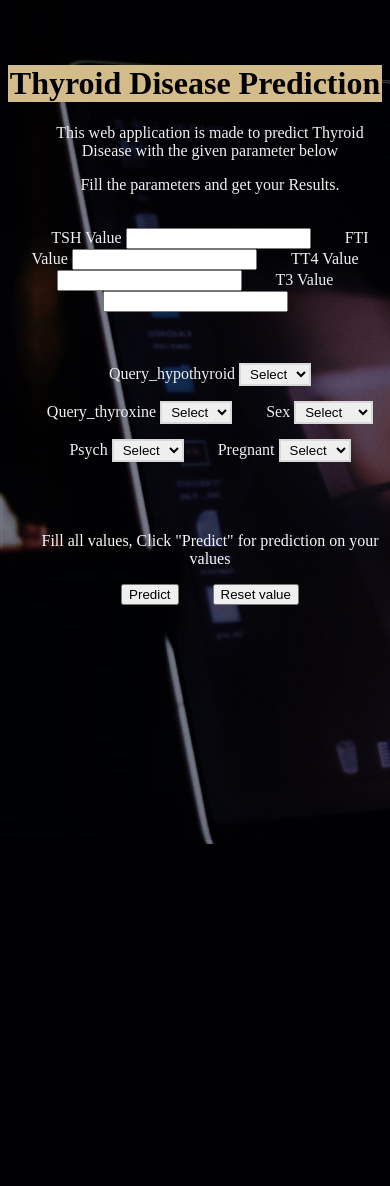
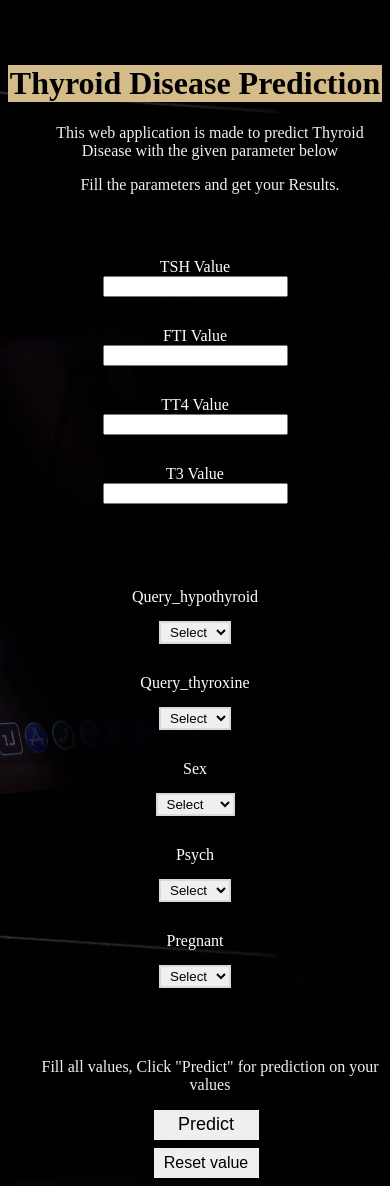
Before and after one commit to SabarinathK/Thyroid_prediction_app, a Flask app: page / in a window 390 px wide. Before the commit the page ends 844 px from the top, so only its background shows below. Run offline with Flask 2, Linux system fonts and the light colour scheme.

Commit message:
Add files via upload

```diff
--- /dev/null
+++ b/static/styles/style.css
@@ -0,0 +1,82 @@
+body
+{
+ background-repeat: no-repeat;
+ background-attachment: fixed;
+ background-size: cover;
+ background-image:url(/static/pexels-hasan-albari-1229861.jpg);
+}
+
+label{
+    margin-left:30px;
+    color:rgb(255, 255, 255);
+
+}
+
+select{
+    padding: 1px 5px;
+    margin-top: 15px;
+    border: 2px solid #d9d9d9 ;
+    cursor: pointer;
+}
+
+p
+{
+    margin-left:30px;
+    color:rgb(241, 241, 241);
+}
+
+h1
+{
+    background-color:rgb(212, 188, 138);
+}
+.btn{
+   color: black;
+    font-size: 18px;
+    height: 30px;
+    width: 105px;
+    border: none;
+   margin: 8px;
+   transition: .2s ease;
+   cursor: pointer;
+   text-align: center;
+}
+.btn1{
+    color: black;
+    font-size: 16px;
+    height: 30px;
+    width: 105px;
+    border: none;
+   margin: 8px;
+   transition: .2s ease;
+   cursor: pointer;
+   text-align: center;
+}
+
+.btn:hover{
+    background-color: rgb(245, 8, 8);
+    color: white;
+}
+.btn1:hover:hover{
+    background-color: rgb(250, 24, 8);
+    color:white;
+}
+@media screen  and (max-width:1142px){
+    input{
+        display: block;
+    }
+    label{
+        display: block;
+        margin: auto;
+        padding-top: 30px;
+    }
+}
+
+@media screen  and (max-width:936px){
+
+    input{
+        display: block;
+    }
+    .sec1 > select{
+        display: block;
+    }
+}
--- a/templates/index.html
+++ b/templates/index.html
@@ -1,76 +1,78 @@
 <!DOCTYPE html>
 <html>
+
 <head>
-       <style>
-           body
-           {
-            background-repeat: no-repeat;
-            background-attachment: fixed;
-            background-size: cover;
-            background-image: url({{url_for('static',filename='index_bg.jpg')}})
-           }
-       </style>
+   <meta name="viewport" content="width=device-width, initial-scale=1">
+   <title>Thyroid Disease Prediction</title>
+   <link rel="stylesheet" href="../static/styles/style.css">
 </head>
+
 <body>
    <center>
-      <title> Thyroid Disease Prediction</title> <br><br>
-      <h1 style="background-color:rgb(212, 188, 138);"> Thyroid Disease Prediction</h1>
-      <p style="margin-left:30px;color:rgb(241, 241, 241);" >This web application is made to predict Thyroid Disease with the given parameter below</p>
-      <p style="margin-left:30px;color:rgb(241, 241, 241);" > Fill the parameters and get your Results.</p>
+      <br><br>
+      <h1> Thyroid Disease Prediction</h1>
+      <p>This web application is made to predict Thyroid Disease with the given parameter below</p>
+      <p> Fill the parameters and get your Results.</p>
       <br>
-      <form    class="form-inline" action="/prediction" method='POST' >
-         <label style="margin-left:30px;color:rgb(241, 241, 241);"color= for="TSH">TSH Value</label>
-         <input  class="form-control type="number"  step="any" name="TSH"  >
+      <form class="form-inline" action="/prediction" method='POST'>
+         <label color=for="TSH">TSH Value</label>
+         <input class="form-control" type="number" step="any" name="TSH">
 
-         <label  style="margin-left:30px;color:rgb(241, 241, 241);" for="FTI">FTI Value</label>
-         <input  class="form-control type="number" step="any"  name="FTI"  >
+         <label for="FTI">FTI Value</label>
+         <input class="form-control" type="number" step="any" name="FTI">
 
-         <label style="margin-left:30px;color:rgb(241, 241, 241);" for="TT4"> TT4 Value</label>
-         <input  class="form-control type="number" step="any"  name="TT4">
+         <label for="TT4"> TT4 Value</label>
+         <input class="form-control" type="number" step="any" name="TT4">
 
-         <label style="margin-left:30px;color:rgb(241, 241, 241);" for="T3"> T3 Value</label>
-         <input  class="form-control type="number" step="any"  name="T3"><br><br><br>
-
-         <label style="margin-left:30px;color:rgb(241, 241, 241);" for="query_hypothyroid"> Query_hypothyroid</label>
-         <select  class="input100" id="query_hypothyroid" name="query_hypothyroid" style="padding: 1px 5px;margin-top: 15px;border: 2px solid #d9d9d9;" >
+         <label for="T3"> T3 Value</label>
+         <input class="form-control" type="number" step="any" name="T3"><br><br><br>
+       <div class="sec1">
+         <label for="query_hypothyroid"> Query_hypothyroid</label>
+         <select class="input100" id="query_hypothyroid" name="query_hypothyroid"
+            style="padding: 1px 5px;margin-top: 15px;border: 2px solid #d9d9d9;">
             <option value="number">Select</option>
             <option value="1">True</option>
             <option value="0">False</option>
          </select>
 
-         <label  style="margin-left:30px;color:rgb(241, 241, 241);" for="on_thyroxine"> Query_thyroxine</label>
-         <select  class="input100" id="on_thyroxine" name="on_thyroxine" style="padding: 1px 5px;margin-top: 15px;border: 2px solid #d9d9d9 ;" >
+         <label for="on_thyroxine"> Query_thyroxine</label>
+         <select class="input100" id="on_thyroxine" name="on_thyroxine">
             <option value="number">Select</option>
             <option value="1">True</option>
             <option value="0">False</option>
          </select style="width: 10px">
 
-         <label style="margin-left:30px;color:rgb(241, 241, 241);" for="sex"> Sex</label>
-         <select  class="input100" id="sex" name="sex" style="padding: 1px 5px;margin-top: 15px;border: 2px solid #d9d9d9;" >
+         <label for="sex"> Sex</label>
+         <select class="input100" id="sex" name="sex">
             <option value="number">Select</option>
             <option value="0">Female</option>
             <option value="1">Male</option>
          </select>
 
-         <label  style="margin-left:30px;color:rgb(241, 241, 241);" for="psych"> Psych</label>
-         <select  class="input100" id="psych" name="psych" style="padding: 1px 5px;margin-top: 15px;border: 2px solid  #d9d9d9;" >
+         <label for="psych"> Psych</label>
+         <select class="input100" id="psych" name="psych">
             <option value="number">Select</option>
             <option value="1">True</option>
             <option value="0">False</option>
          </select>
 
-         <label  style="margin-left:30px;color:rgb(241, 241, 241);"  for="pregnant"> Pregnant</label>
-         <select  class="input100" id="pregnant" name="pregnant" style="padding: 1px 5px;margin-top: 15px;border: 2px solid  #d9d9d9 ;" >
+         <label for="pregnant"> Pregnant</label>
+         <select class="input100" id="pregnant" name="pregnant">
             <option value="number">Select</option>
             <option value="1">True</option>
             <option value="0">False</option>
-         </select><br><br>
-         <br><br>
-         <p style="margin-left:30px;color:rgb(248, 248, 248);" > Fill all values, Click "Predict" for prediction on your values</p>
+         </select>
+      </div>
+         <br><br <br><br>
+
+         <p> Fill all values, Click "Predict" for prediction on your
+            values</p>
          <div>
-         <input type="submit" value="Predict"  style="margin-left:30px;" >
-         <input type="reset" value="Reset value" style="margin-left:30px;">
+            <input class="btn" type="submit" value="Predict" style="margin-left:30px;">
+            <input  class="btn1" type="reset" value="Reset value" style="margin-left:30px;">
          </div>
       </form>
+   </center>
 </body>
+
 </html>
```
Also changed, not shown: application.py (added, +38 -0 lines), requirements.txt (+236 -8 lines), templates/after.html (+5 -6 lines), static/pexels-hasan-albari-1229861.jpg (added), 1 other file. Lines whose indentation alone changed are shown as unchanged.
